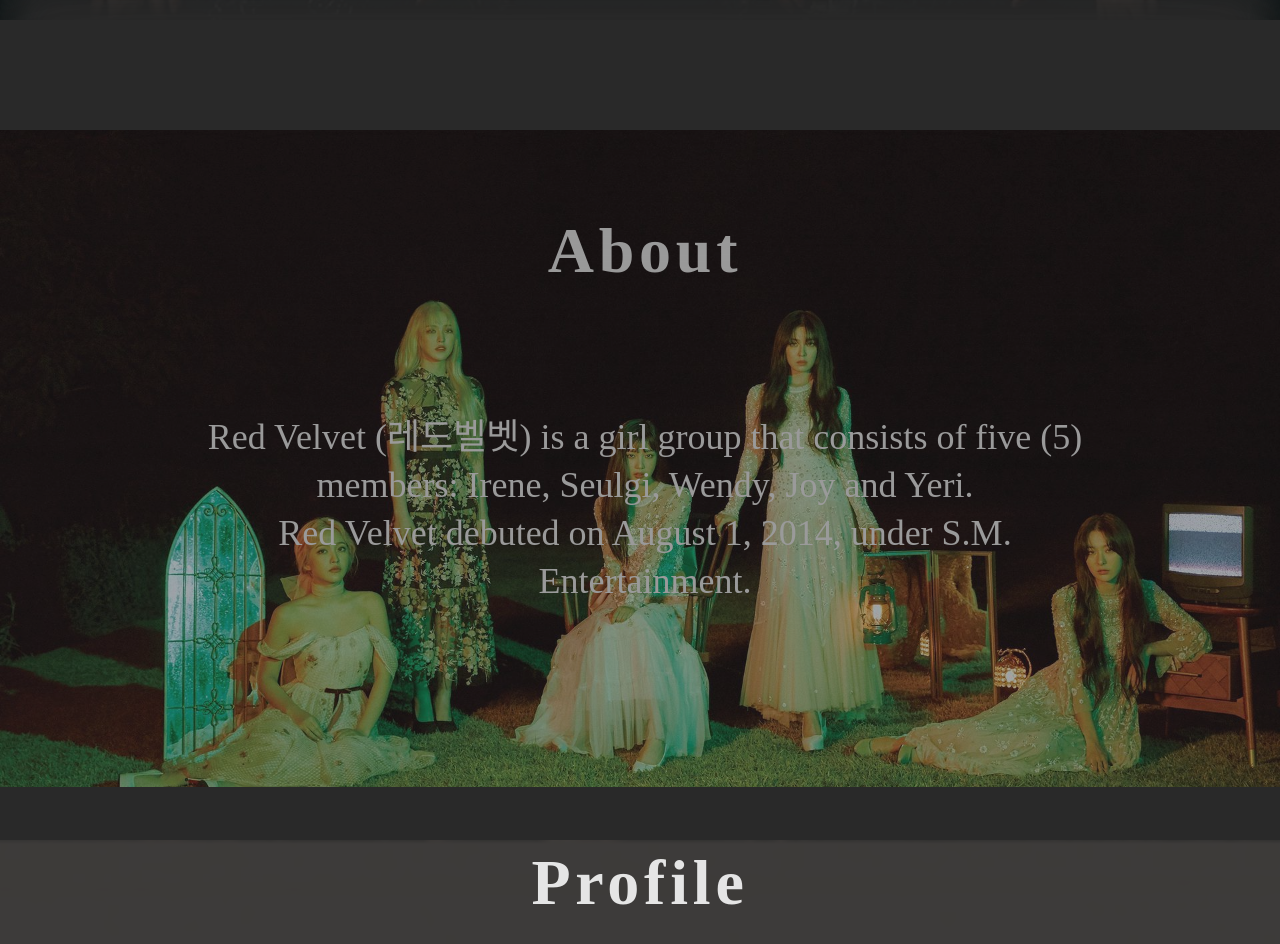
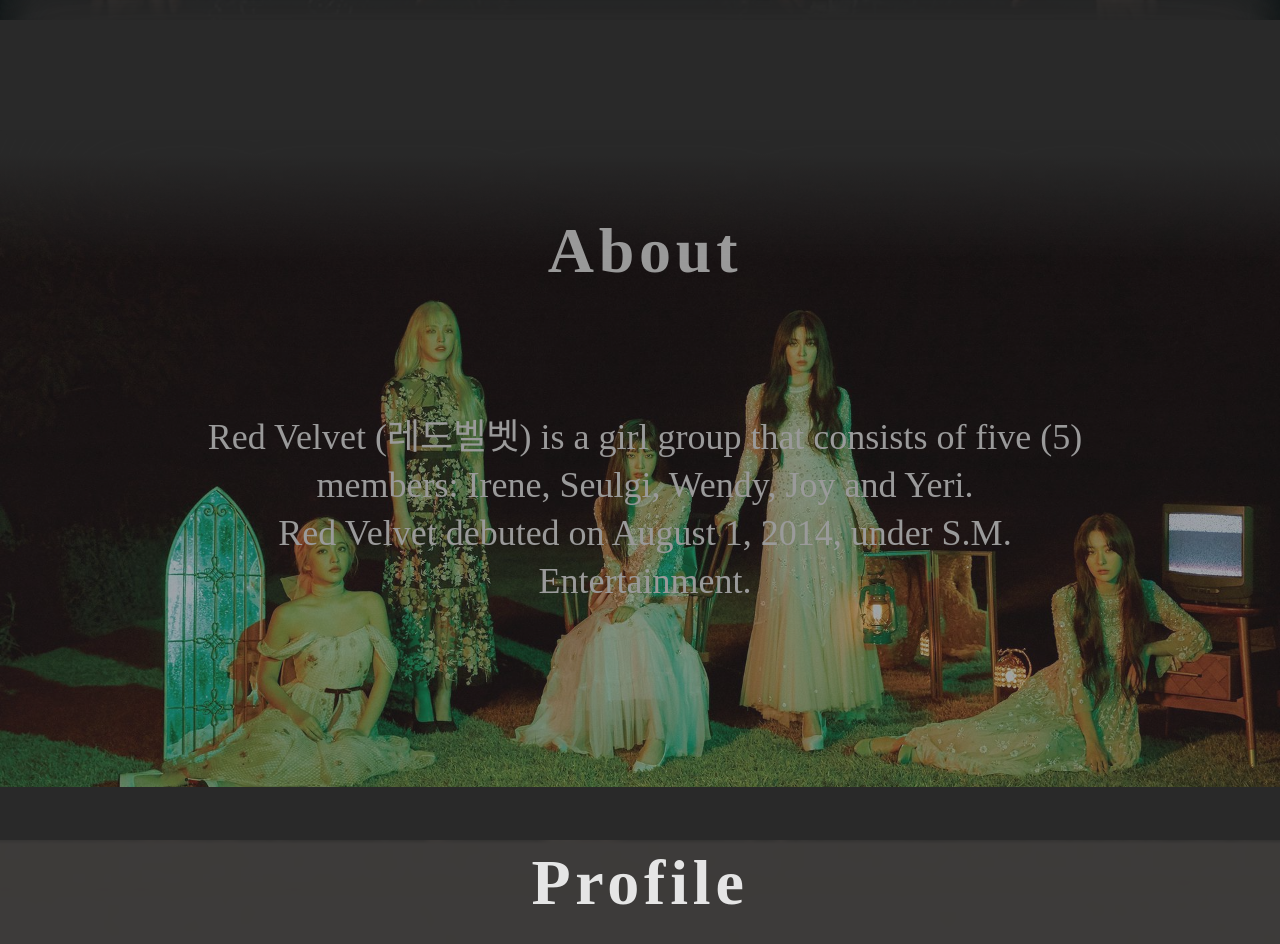
Before and after one commit to Its-Shiela/redvelvet, a plain HTML site: page index.html in a window 1280 px wide. Shown: the part 780-1724 px from the top of the page. Drawn offline with Linux system fonts and the light colour scheme; a web font is replaced by a local one.

Commit message:
fixing css

```diff
--- a/styles.css
+++ b/styles.css
@@ -260,8 +260,7 @@ li {
 }
 /* about */
 #about-section{
-    background: linear-gradient(180deg, #292929 3.48%, rgba(41, 41, 41, 0) 19.97%);
-    background-image: url(used_images/about_bg.jpg);
+    background: linear-gradient(180deg, #292929 3.48%, rgba(41, 41, 41, 0) 19.97%), url(used_images/about_bg.jpg);
     background-size: cover;
     background-position: center;
     opacity: 60%;
```
